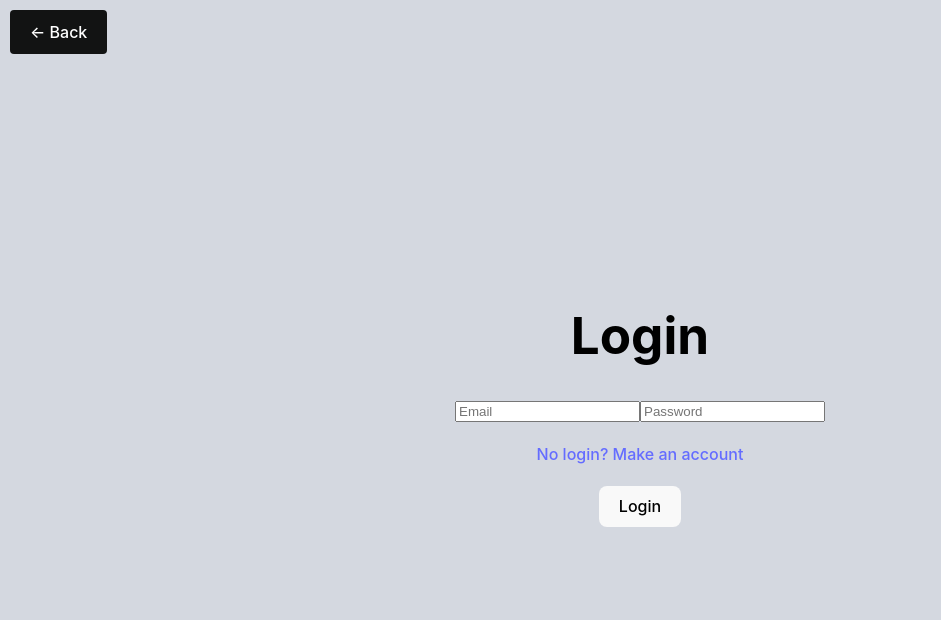
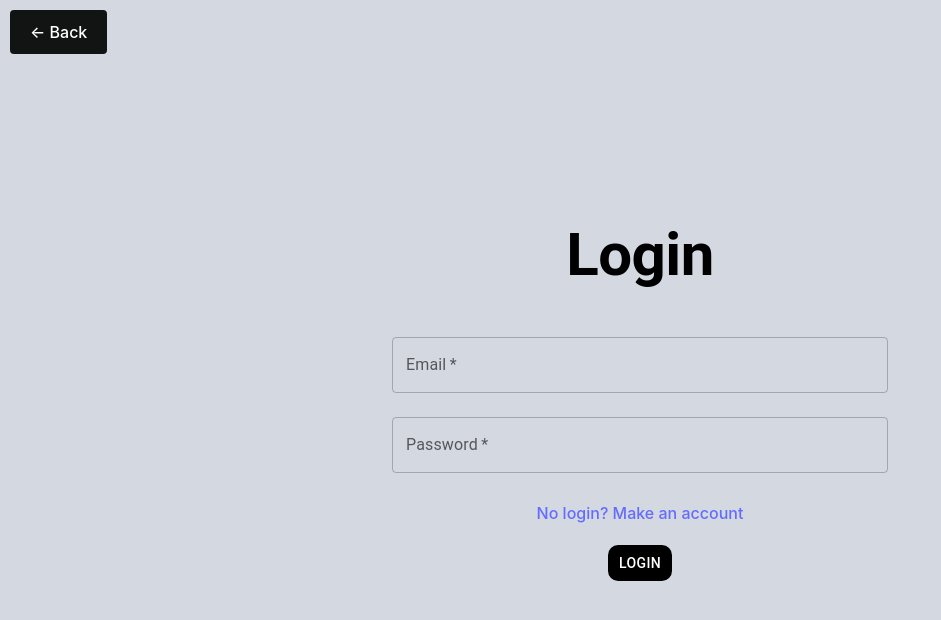
Before and after one commit to oliprev/OP_COMP3000, a React (Vite) app in the folder frontend/: page /login in a window 1280 px wide. Shown: the top 620 px of the page, without its empty margins (0-941 px from the left). Built offline with nearby package versions, Linux system fonts and the light colour scheme.

Commit message:
Updated login page to include TextField components

```diff
--- a/frontend/src/pages/LoginPage.jsx
+++ b/frontend/src/pages/LoginPage.jsx
@@ -1,13 +1,14 @@
 import React, { useState } from "react";
 import { useNavigate, Link } from "react-router-dom";
 import axios from "axios";
+import { Button, Container, TextField, Typography } from "@mui/material";
 
 function LoginPage() {
     const [formData, setFormData] = useState({
         email: "",
         password: ""
     });
-    const [error, setError] = useState(""); // State to manage error message
+    const [errors, setErrors] = useState([]); // State to manage error message
 
     const navigate = useNavigate(); // Get navigate function from useNavigate hook
 
@@ -17,6 +18,7 @@ function LoginPage() {
 
     const handleSubmit = async (e) => {
         e.preventDefault(); // Prevent default form submission
+        setErrors([]); // Reset errors state
         try {
             const response = await axios.post("/api/users/login", formData); // Send POST request to login route
             if (response.status === 200) { // If response status is OK
@@ -26,34 +28,50 @@ function LoginPage() {
                 navigate("/main"); // Navigate to main page
             }
         } catch (error) {
-            setError(error.response?.data?.message || "An error occurred."); // Set error message
+            if (error.response && error.response.data.errors) {
+              const errors = error.response.data.errors.map(err => err.msg); // Map through errors caught by validation and gets the error messages
+              setErrors(errors); // Sets error messages to state
+            }
+
         }
     };
 
     return (
-        <div>
+        <Container>
           <Link to="/" className="back-link">← Back</Link>
-          <h1>Login</h1>
+          <Typography variant = 'h2' fontWeight = {600} marginBottom = '30px'>Login</Typography>
           <form onSubmit={handleSubmit}>
-            <input
+            <TextField
+              required
               type="email"
               name="email"
-              placeholder="Email"
+              label="Email"
               value={formData.email} // Gets value from formData
               onChange={handleChange} // Call handleChange function on input change
+              fullWidth
+              margin="normal"
             />
-            <input
+            <TextField
+              required
               type="password"
               name="password"
-              placeholder="Password"
+              label="Password"
               value={formData.password} // Gets value from formData
               onChange={handleChange} // Call handleChange function on input change
+              fullWidth
+              margin="normal"
             />
             <br></br><Link to ="/register">No login? Make an account</Link><br></br>
-            <button type="submit">Login</button>
-            {error && <p style={{ color: "red" }}>{error}</p>}
+            <Button type="submit" sx = {{ backgroundColor: 'black', borderRadius: '10px', color: 'white', variant: 'h4' }}>Login</Button>
           </form>
-        </div>
+          {errors.length > 0 && (
+            <div>
+                {errors.map((msg, index) => (
+                    <Typography key = {index} style = {{color: 'red'}}>{msg}</Typography>
+                ))}
+            </div>
+          )}
+        </Container>
     );
 }
 
```
